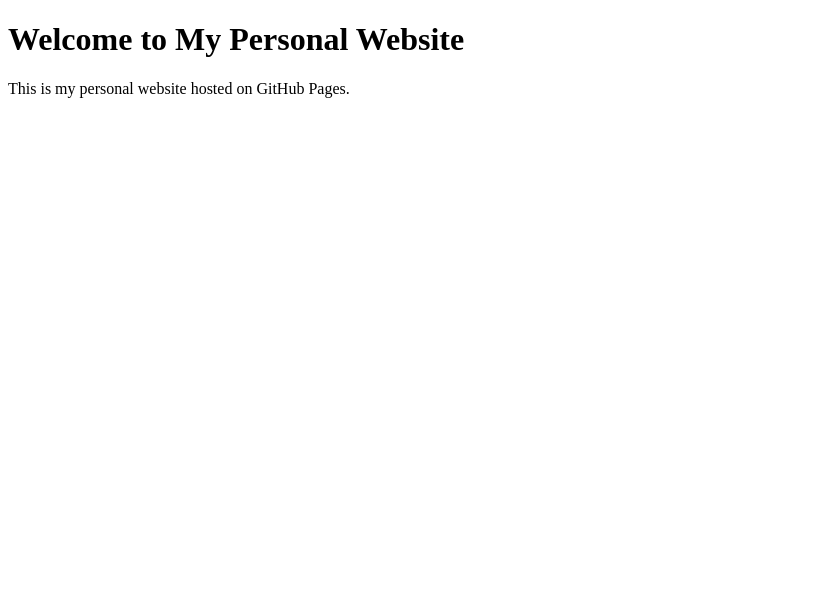
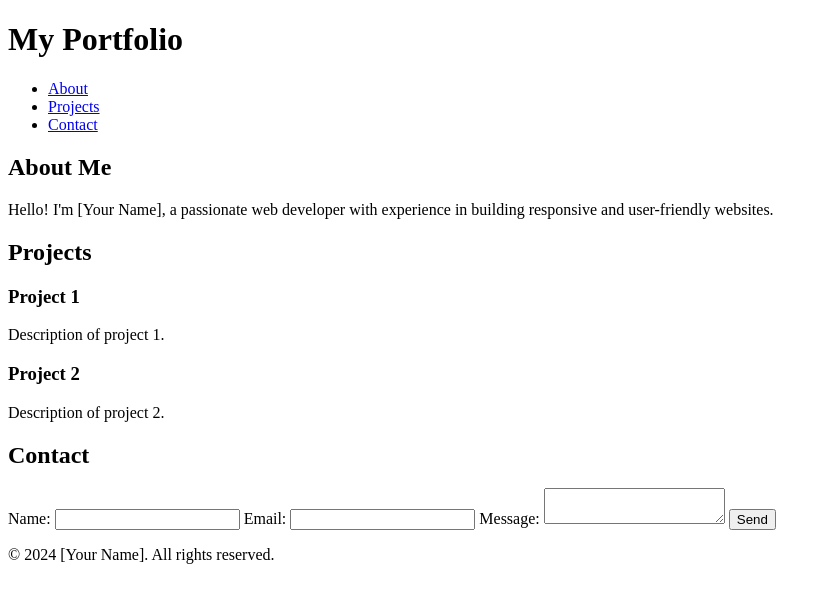
Before and after one commit to klongkhwan/chai, a plain HTML site: page index.html in a window 1280 px wide. Shown: the whole page, without its empty margins (0-831 px from the left). Drawn offline with Linux system fonts and the light colour scheme.

Commit message:
Update index.html

```diff
--- a/index.html
+++ b/index.html
@@ -3,10 +3,59 @@
 <head>
     <meta charset="UTF-8">
     <meta name="viewport" content="width=device-width, initial-scale=1.0">
-    <title>My Personal Website</title>
+    <title>Portfolio</title>
+    <link rel="stylesheet" href="styles.css">
 </head>
 <body>
-    <h1>Welcome to My Personal Website</h1>
-    <p>This is my personal website hosted on GitHub Pages.</p>
+    <header>
+        <h1>My Portfolio</h1>
+        <nav>
+            <ul>
+                <li><a href="#about">About</a></li>
+                <li><a href="#projects">Projects</a></li>
+                <li><a href="#contact">Contact</a></li>
+            </ul>
+        </nav>
+    </header>
+
+    <section id="about">
+        <h2>About Me</h2>
+        <p>Hello! I'm [Your Name], a passionate web developer with experience in building responsive and user-friendly websites.</p>
+    </section>
+
+    <section id="projects">
+        <h2>Projects</h2>
+        <div class="project">
+            <h3>Project 1</h3>
+            <p>Description of project 1.</p>
+        </div>
+        <div class="project">
+            <h3>Project 2</h3>
+            <p>Description of project 2.</p>
+        </div>
+        <!-- Add more projects as needed -->
+    </section>
+
+    <section id="contact">
+        <h2>Contact</h2>
+        <form id="contact-form">
+            <label for="name">Name:</label>
+            <input type="text" id="name" name="name" required>
+
+            <label for="email">Email:</label>
+            <input type="email" id="email" name="email" required>
+
+            <label for="message">Message:</label>
+            <textarea id="message" name="message" required></textarea>
+
+            <button type="submit">Send</button>
+        </form>
+    </section>
+
+    <footer>
+        <p>&copy; 2024 [Your Name]. All rights reserved.</p>
+    </footer>
+
+    <script src="scripts.js"></script>
 </body>
 </html>
```
